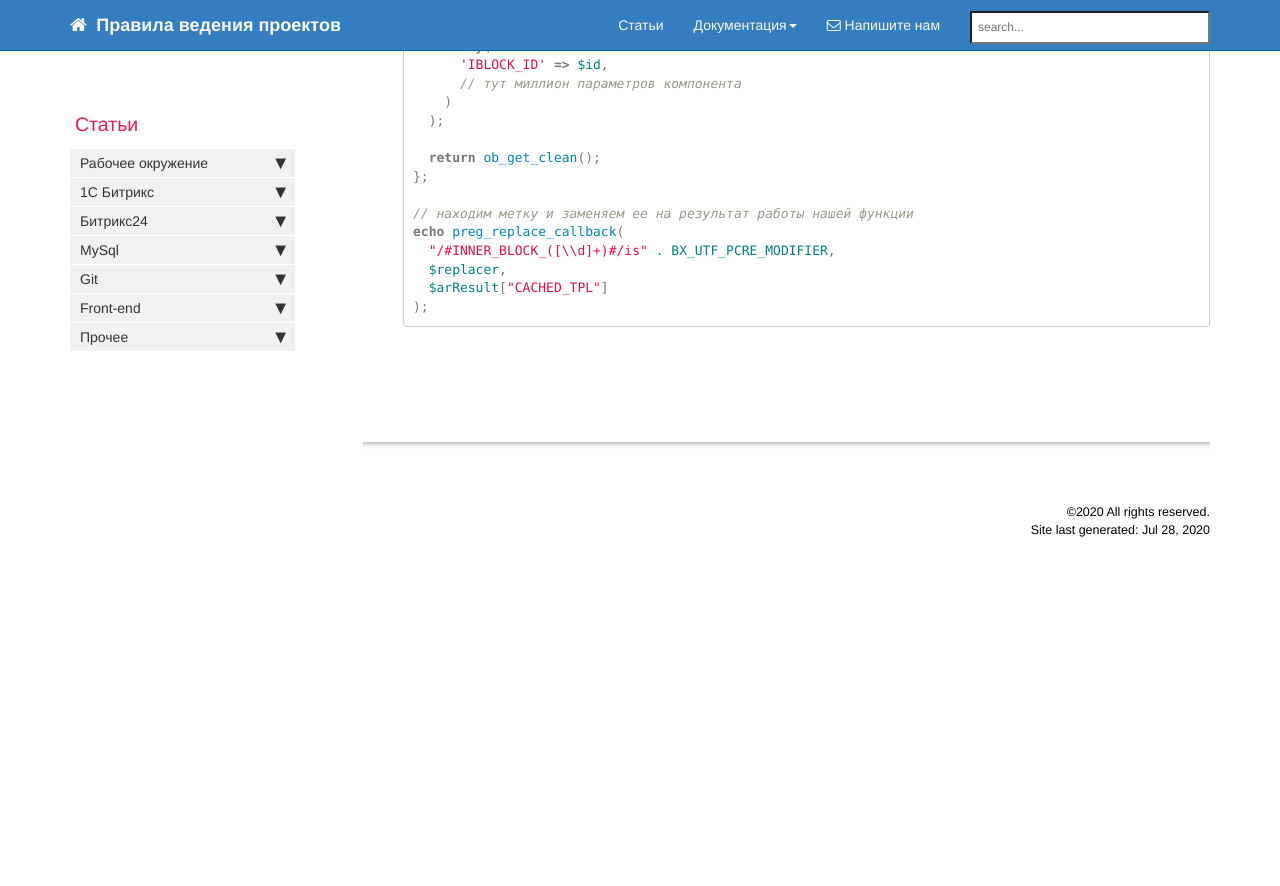
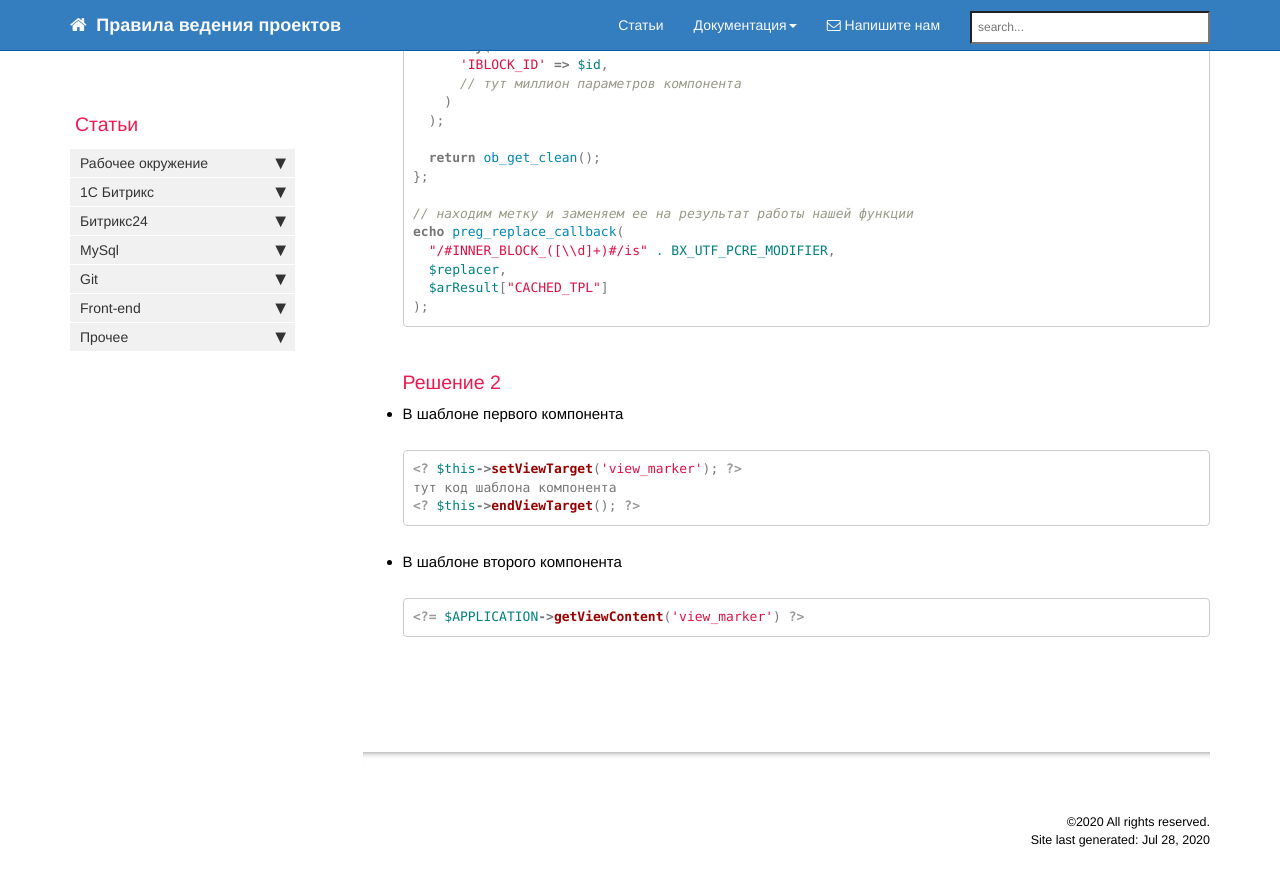
Before and after one commit to gdecider/gdecider.github.io, a Jekyll site: the page built from pages/articles/articles-bx-inner-component.md, in a window 1280 px wide and 900 px high, scrolled down 1193 px. Shown: the top 886 px of the window. Built offline with Jekyll 4.4.1, drawn with Linux system fonts in a browser that asks for light colours; nearby versions of some CDN libraries; comment, search, counter and statistics services are not loaded; before the commit the page ends 1782 px from its top, so only the background shows below that.

Commit message:
Update articles-bx-inner-component.md

````diff
--- a/pages/articles/articles-bx-inner-component.md
+++ b/pages/articles/articles-bx-inner-component.md
@@ -73,3 +73,16 @@ toc: false
     $arResult["CACHED_TPL"]
   );
   ```
+### Решение 2
+
+* В шаблоне первого компонента
+  ```php
+  <? $this->setViewTarget('view_marker'); ?>
+  тут код шаблона компонента
+  <? $this->endViewTarget(); ?>
+  ```
+
+* В шаблоне второго компонента
+  ```php
+  <?= $APPLICATION->getViewContent('view_marker') ?>
+  ```
````
